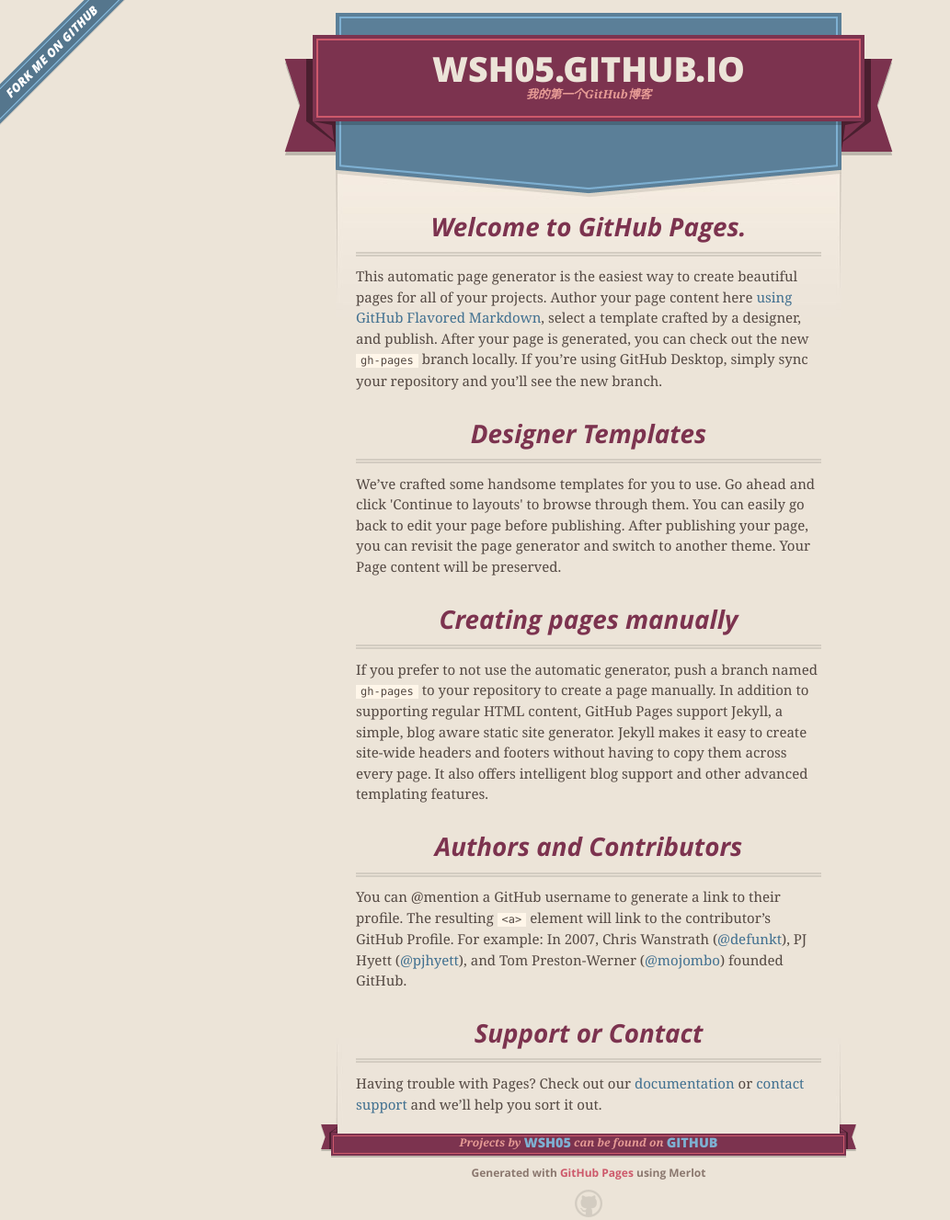
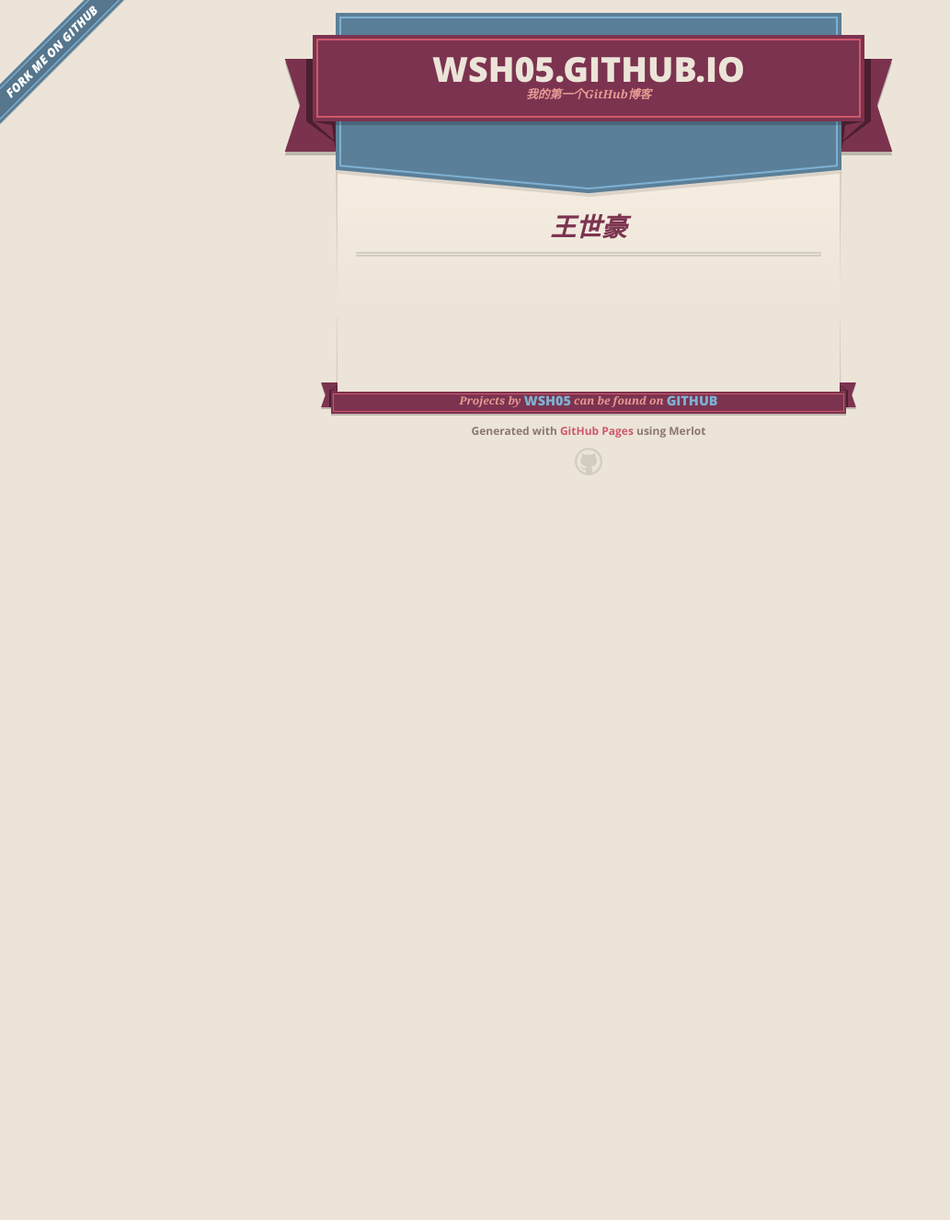
Before and after one commit to wsh05/wsh05.github.io, a plain HTML site: page index.html in a window 1280 px wide. Shown: the whole page at 92% size, without its empty margins (0-1033 px from the left). After the commit the page ends 800 px from the top, so only its background shows below. Drawn offline with nearby package versions, Linux system fonts and the light colour scheme.

Commit message:
这是我的第一个测试

```diff
--- a/index.html
+++ b/index.html
@@ -45,30 +45,7 @@
 
 
       <section id="main_content">
-        <h3>
-<a id="welcome-to-github-pages" class="anchor" href="#welcome-to-github-pages" aria-hidden="true"><span aria-hidden="true" class="octicon octicon-link"></span></a>Welcome to GitHub Pages.</h3>
-
-<p>This automatic page generator is the easiest way to create beautiful pages for all of your projects. Author your page content here <a href="https://guides.github.com/features/mastering-markdown/">using GitHub Flavored Markdown</a>, select a template crafted by a designer, and publish. After your page is generated, you can check out the new <code>gh-pages</code> branch locally. If you’re using GitHub Desktop, simply sync your repository and you’ll see the new branch.</p>
-
-<h3>
-<a id="designer-templates" class="anchor" href="#designer-templates" aria-hidden="true"><span aria-hidden="true" class="octicon octicon-link"></span></a>Designer Templates</h3>
-
-<p>We’ve crafted some handsome templates for you to use. Go ahead and click 'Continue to layouts' to browse through them. You can easily go back to edit your page before publishing. After publishing your page, you can revisit the page generator and switch to another theme. Your Page content will be preserved.</p>
-
-<h3>
-<a id="creating-pages-manually" class="anchor" href="#creating-pages-manually" aria-hidden="true"><span aria-hidden="true" class="octicon octicon-link"></span></a>Creating pages manually</h3>
-
-<p>If you prefer to not use the automatic generator, push a branch named <code>gh-pages</code> to your repository to create a page manually. In addition to supporting regular HTML content, GitHub Pages support Jekyll, a simple, blog aware static site generator. Jekyll makes it easy to create site-wide headers and footers without having to copy them across every page. It also offers intelligent blog support and other advanced templating features.</p>
-
-<h3>
-<a id="authors-and-contributors" class="anchor" href="#authors-and-contributors" aria-hidden="true"><span aria-hidden="true" class="octicon octicon-link"></span></a>Authors and Contributors</h3>
-
-<p>You can @mention a GitHub username to generate a link to their profile. The resulting <code>&lt;a&gt;</code> element will link to the contributor’s GitHub Profile. For example: In 2007, Chris Wanstrath (<a href="https://github.com/defunkt" class="user-mention">@defunkt</a>), PJ Hyett (<a href="https://github.com/pjhyett" class="user-mention">@pjhyett</a>), and Tom Preston-Werner (<a href="https://github.com/mojombo" class="user-mention">@mojombo</a>) founded GitHub.</p>
-
-<h3>
-<a id="support-or-contact" class="anchor" href="#support-or-contact" aria-hidden="true"><span aria-hidden="true" class="octicon octicon-link"></span></a>Support or Contact</h3>
-
-<p>Having trouble with Pages? Check out our <a href="https://help.github.com/pages">documentation</a> or <a href="https://github.com/contact">contact support</a> and we’ll help you sort it out.</p>
+        <h1>王世豪</h1>
       </section>
 
       <footer>
```
